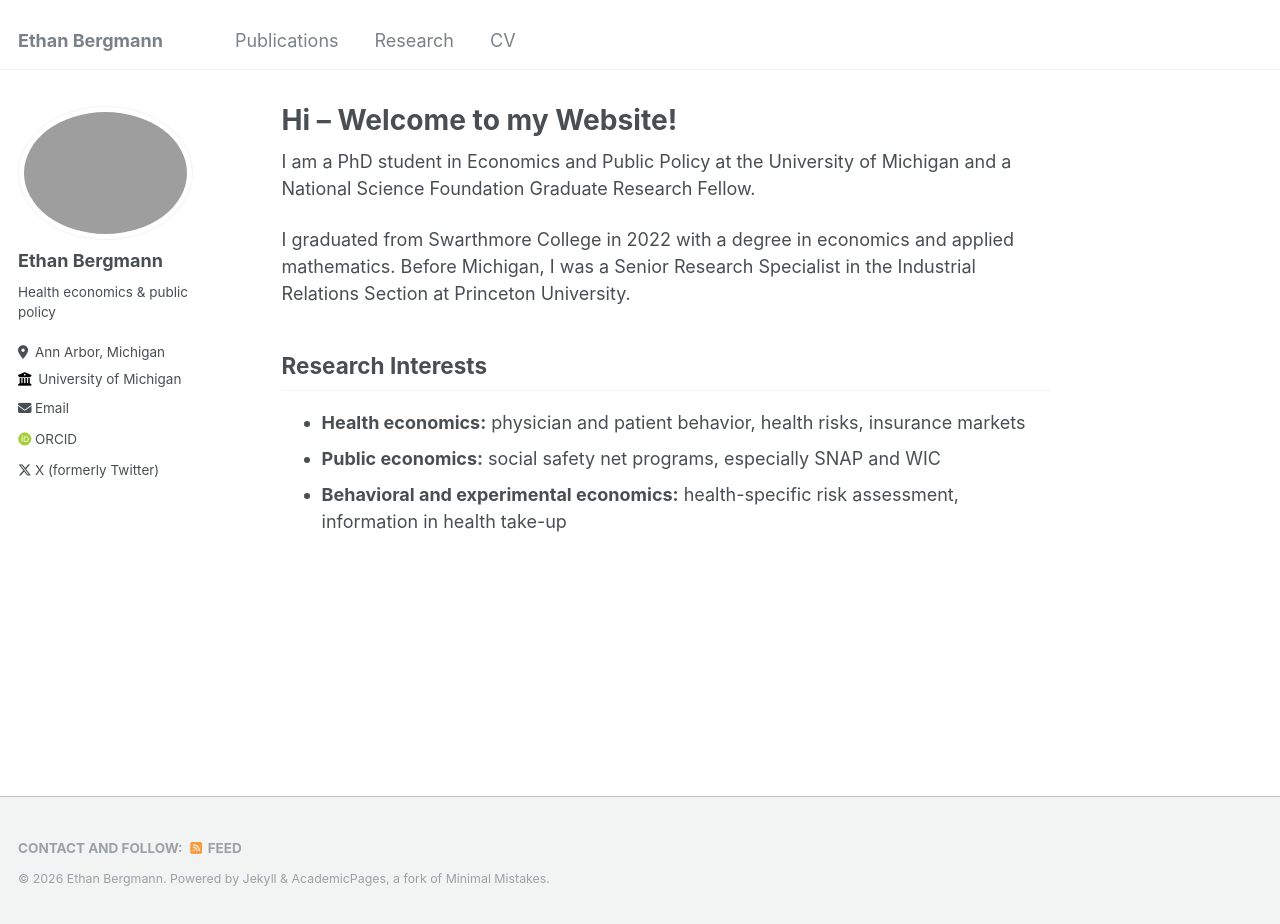
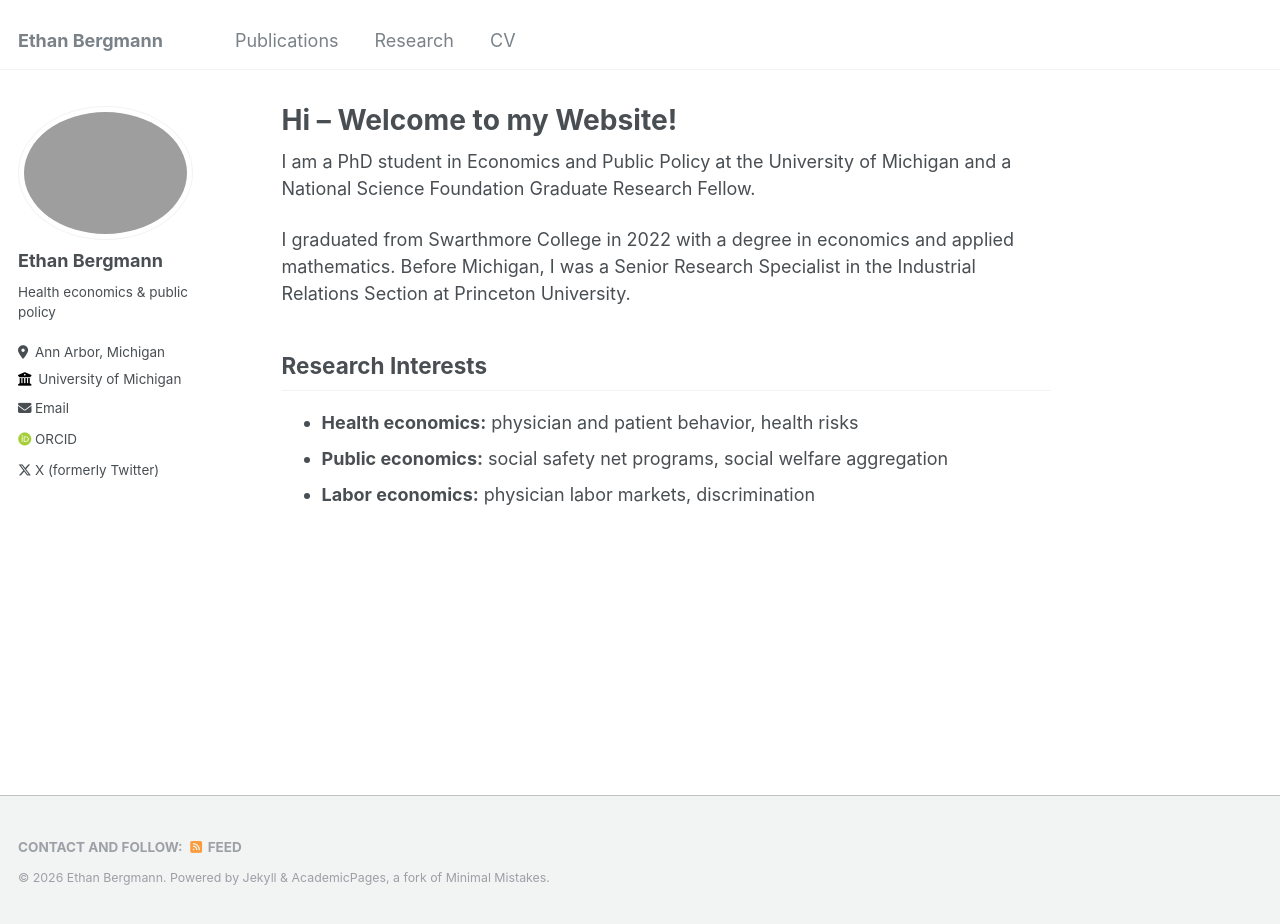
Before and after one commit to ethankbergmann/ethankbergmann.github.io, a Jekyll site: the page built from _pages/about.md, in a window 1280 px wide and 924 px high. Built offline with Jekyll 4.4.1, drawn with Linux system fonts in a browser that asks for light colours; some web fonts are replaced.

Commit message:
Update research interests on home page

```diff
--- a/_pages/about.md
+++ b/_pages/about.md
@@ -13,6 +13,6 @@ I graduated from Swarthmore College in 2022 with a degree in economics and appli
 
 ## Research Interests
 
-- **Health economics:** physician and patient behavior, health risks, insurance markets
-- **Public economics:** social safety net programs, especially SNAP and WIC
-- **Behavioral and experimental economics:** health-specific risk assessment, information in health take-up
+- **Health economics:** physician and patient behavior, health risks
+- **Public economics:** social safety net programs, social welfare aggregation
+- **Labor economics:** physician labor markets, discrimination
```
